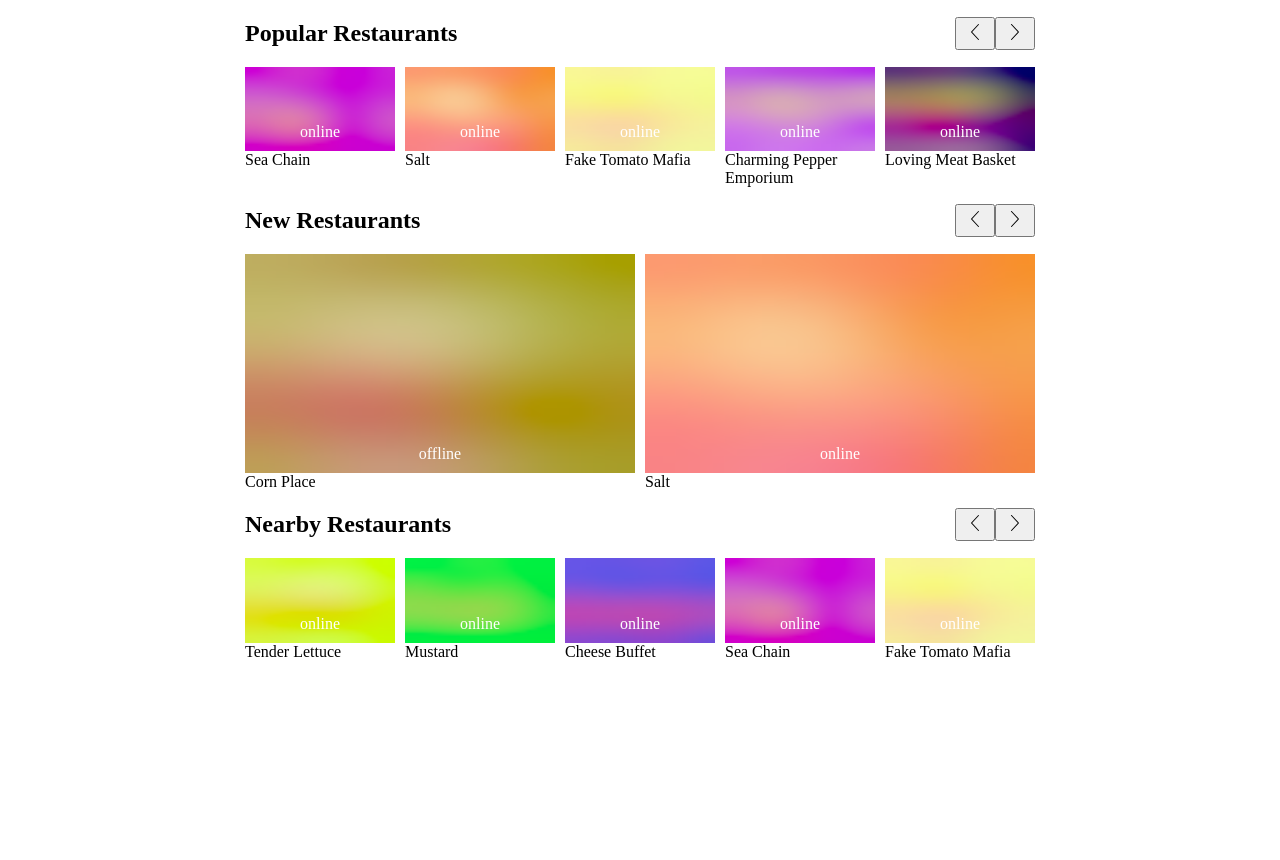
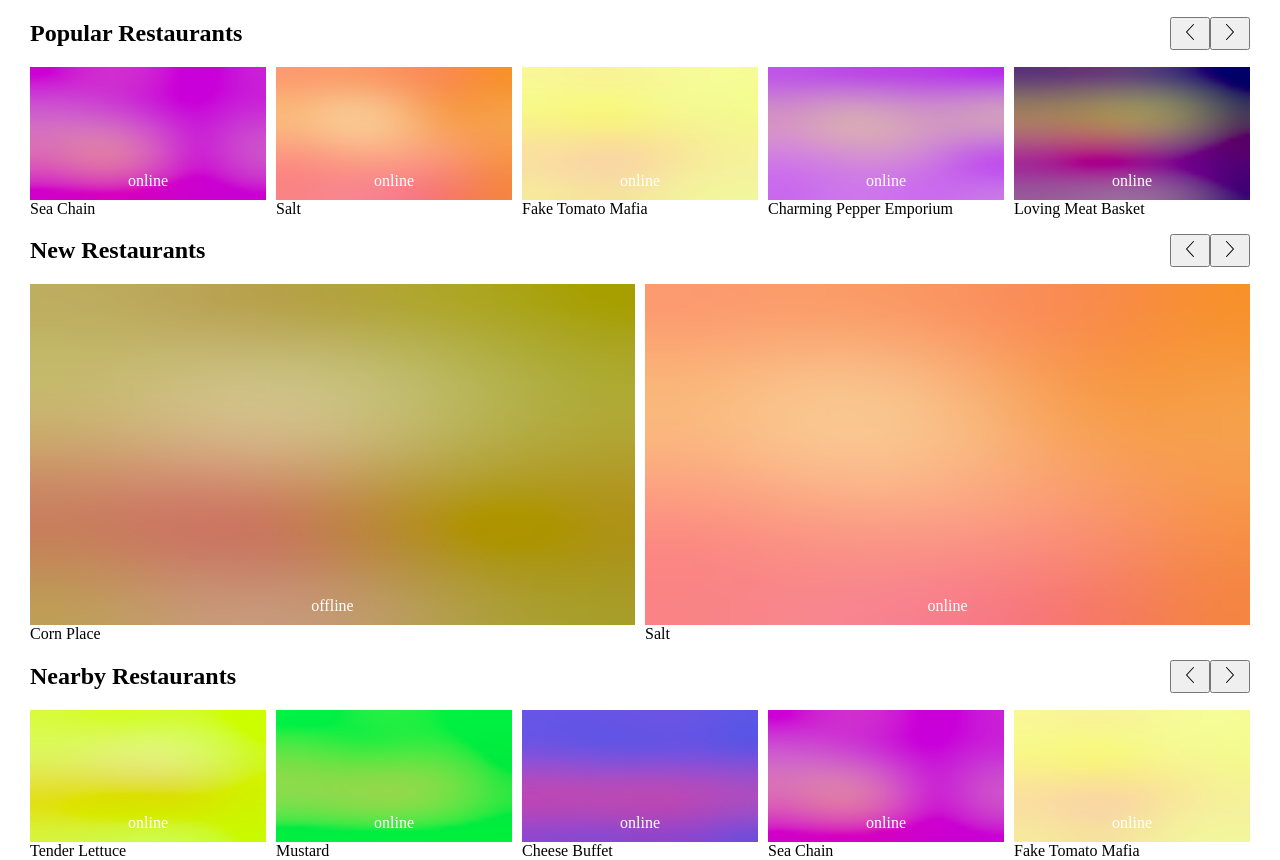
Before and after one commit to reactHong/react-infinite-carousel, a React (Create React App) app: page / in a window 1280 px wide. Before the commit the page ends 800 px from the top, so only its background shows below. Built offline with nearby package versions, Linux system fonts and the light colour scheme.

Commit message:
clean: Clean some codes

```diff
--- a/src/App.css
+++ b/src/App.css
@@ -1,17 +1,14 @@
 body {
   margin: 0;
   padding: 0;
-  /* overflow: hidden; */
 }
 .discoveryWrapper {
-  max-width: 790px;
   margin: 0 auto;
   padding: 0 30px;
 }
 
 /* Header */
 .headerContainer {
-  /* background-color: yellow; */
   display: flex;
   flex-direction: row;
   justify-content: space-between;
@@ -23,7 +20,6 @@ body {
 
 /* Carousel */
 .trackContainer {
-  /* background-color: red; */
   overflow: hidden;
 }
 .cardTrack {
@@ -31,9 +27,6 @@ body {
   flex-direction: row;
 }
 /* Card */
-.card {
-  /* background-color: yellowgreen; */
-}
 .card a {
   display: block;
 }
@@ -47,9 +40,6 @@ body {
   height: 100%;
 }
 .card .top>.online {
-  /* background-color: bisque; */
-}
-.card .top>.online {
   display: flex;
   justify-content: center;
   align-items: flex-end;
--- a/src/App.tsx
+++ b/src/App.tsx
@@ -1,11 +1,6 @@
 import React, { useEffect, useState } from 'react';
 import './App.css';
 import Discovery from './components/Discovery';
-import { testDiscoveryData } from './unittest/testData';
-
-// type DiscoveryData = {
-//   sections: Section[];
-// };
 
 function App() {
   const [discoveryData, setDiscoveryData] = useState<object | null>(null);
@@ -22,7 +17,6 @@ function App() {
       });
   }, []);
 
-  console.log("-- [App.render]");
   return (
     <Discovery data={discoveryData} />
   );
--- a/src/components/Carousel.tsx
+++ b/src/components/Carousel.tsx
@@ -85,9 +85,7 @@ function Carousel({
       emptyItems.push(EMPTY_ITEM);
       renderItems.push(...emptyItems);
 
-      console.log("[prev] renderItems:", renderItems);
-
-      //NOTE: With new direction, transition would be none in a while for repositioning.
+      //NOTE: Transition would be none in a while for repositioning.
       const currentTranslateX = getElementTranslateX(cardTrack);
       newTranslateX = currentTranslateX - translateXUnit;
       newDirection = "none";
@@ -209,7 +207,6 @@ function Carousel({
     window.addEventListener("resize", handleResize);
     cardTrack!.addEventListener("transitionend", transitionEnd);
     return () => {
-      console.log("removeEventListener");
       cardTrack!.removeEventListener("transitionend", transitionEnd);
       window.removeEventListener("resize", handleResize);
     };
```
